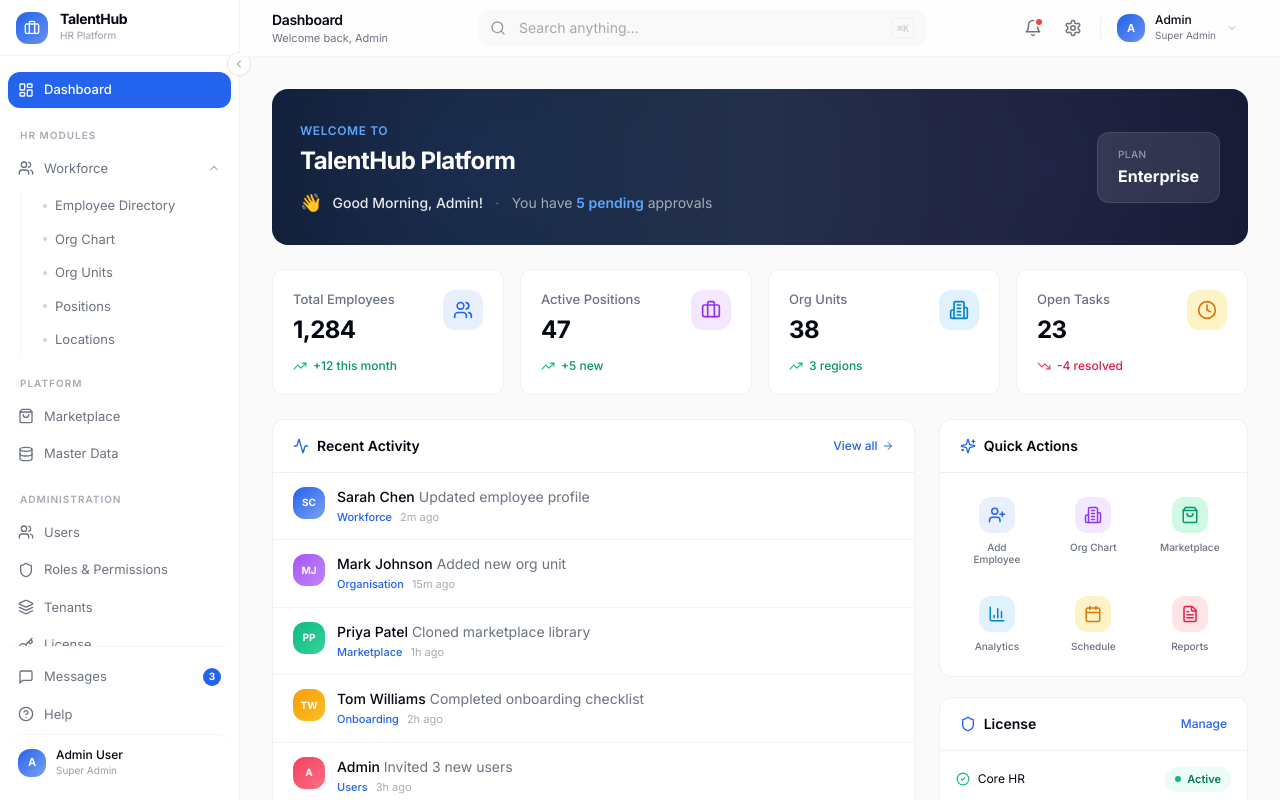
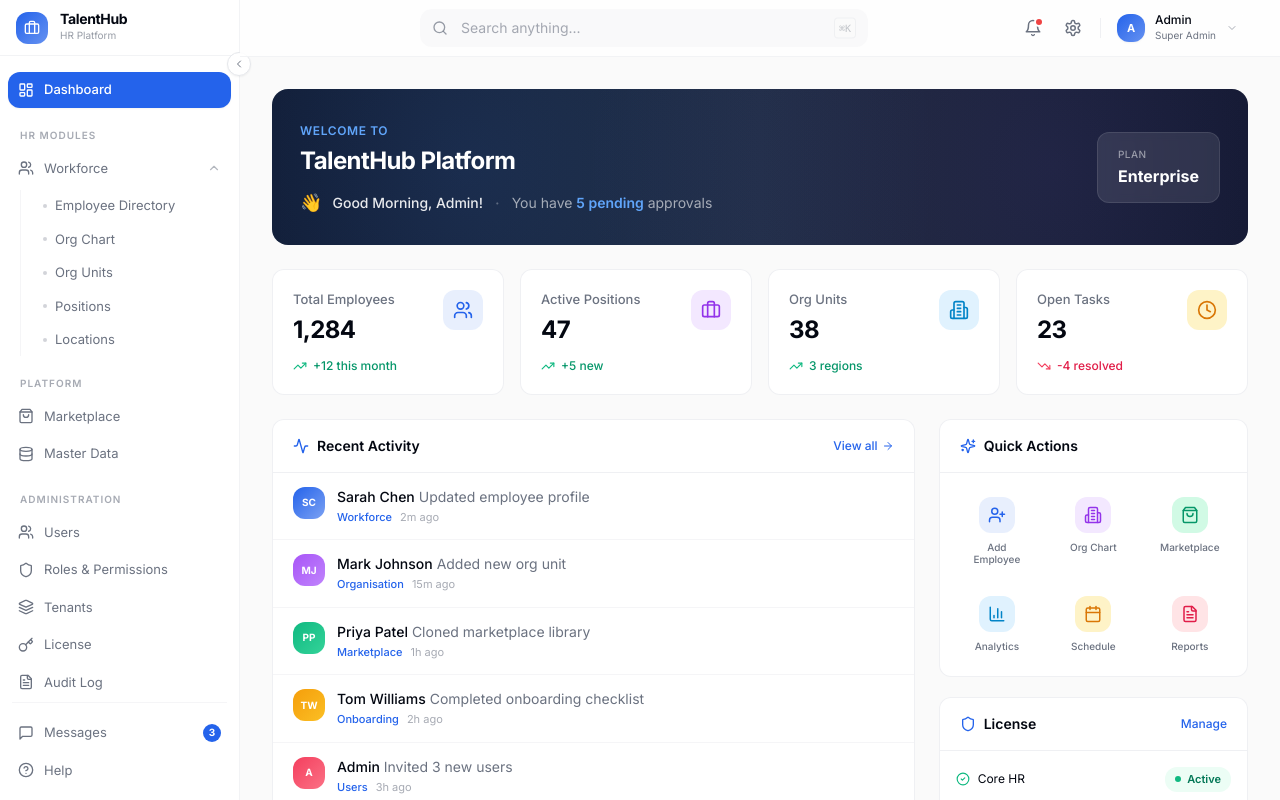
Before and after one commit to webetron1988/serene-card-view, a React (Vite) app: page /dashboard in a window 1280 px wide. Shown: the top 800 px of the page. Built offline with nearby package versions, Linux system fonts and the light colour scheme.

Commit message:
Changes
Co-authored-by: webetron1988 <54671532+webetron1988@users.noreply.github.com>

```diff
--- a/src/components/layout/Header.tsx
+++ b/src/components/layout/Header.tsx
@@ -12,15 +12,8 @@ export function Header({ title, subtitle }: HeaderProps) {
   return (
     <header className="sticky top-0 z-40 bg-card/80 backdrop-blur-xl border-b border-border/50">
       <div className="px-6 lg:px-8 h-14 flex items-center justify-between gap-4">
-        {/* Left: title */}
-        <div className="flex flex-col min-w-0">
-          {title && (
-            <h2 className="text-sm font-semibold text-foreground truncate tracking-tight">{title}</h2>
-          )}
-          {subtitle && (
-            <p className="text-[11px] text-muted-foreground truncate">{subtitle}</p>
-          )}
-        </div>
+        {/* Left spacer */}
+        <div className="min-w-0" />
 
         {/* Center: Search */}
         <div className="flex flex-1 max-w-md">
--- a/src/components/layout/Sidebar.tsx
+++ b/src/components/layout/Sidebar.tsx
@@ -207,25 +207,6 @@ export function Sidebar() {
           </button>
         ))}
 
-        {/* User profile */}
-        <button
-          onClick={() => navigate("/profile")}
-          className={`w-full flex items-center gap-2.5 px-2.5 py-2.5 rounded-lg transition-all mt-2 border-t border-border/40 pt-3
-            ${collapsed ? "justify-center" : ""}
-            hover:bg-muted/60
-          `}
-          title={collapsed ? "My Profile" : undefined}
-        >
-          <div className="w-7 h-7 rounded-lg bg-gradient-to-br from-primary to-primary/60 text-primary-foreground flex items-center justify-center text-[11px] font-bold flex-shrink-0">
-            A
-          </div>
-          {!collapsed && (
-            <div className="flex-1 text-left overflow-hidden">
-              <p className="text-xs font-medium text-foreground truncate">Admin User</p>
-              <p className="text-[10px] text-muted-foreground/70 truncate">Super Admin</p>
-            </div>
-          )}
-        </button>
       </nav>
     </aside>
   );
```
